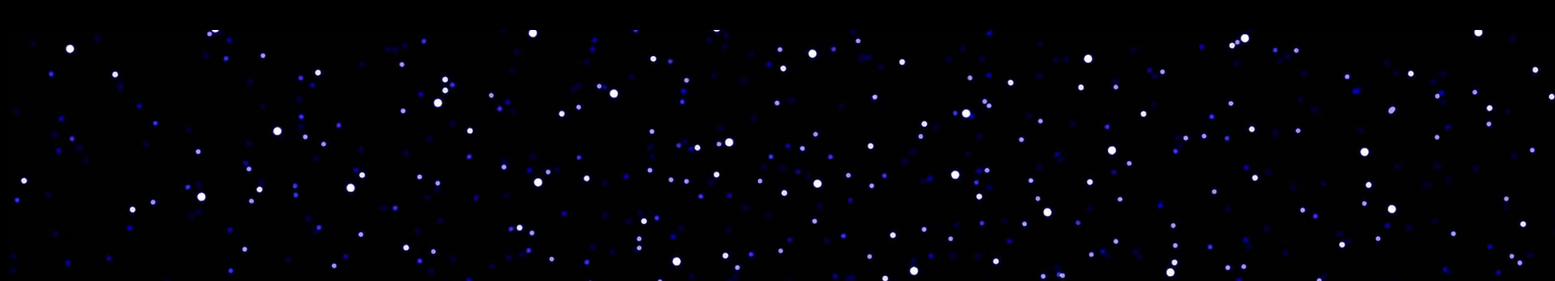
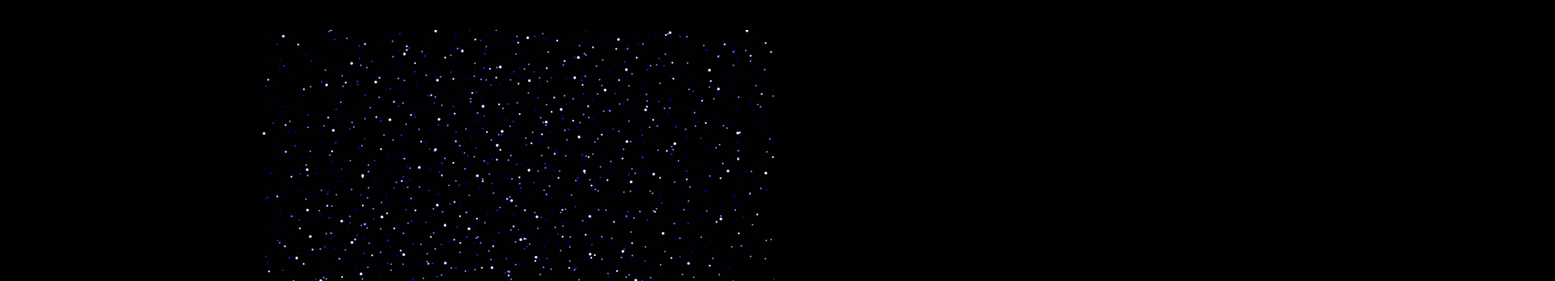
Before and after one commit to mkitay/commitment, a plain HTML site: page index.html in a window 1280 px wide. Shown: the part 269-616 px from the top of the page at 81% size, 1920 px wide, since content can reach past the window. Drawn offline with Linux system fonts and the light colour scheme.

Commit message:
changed image size

```diff
--- a/index.html
+++ b/index.html
@@ -12,7 +12,7 @@
   </section>
   <section>
     <h1><a href="https://www.youtube.com/watch?v=dokLwszdUgY" target="_blank">Space Is The Place</a></h1>
-    <img src="img/space.png"></img>
+    <img src="img/space.png" width=50%></img>
   </section>
 
 </body>
```
